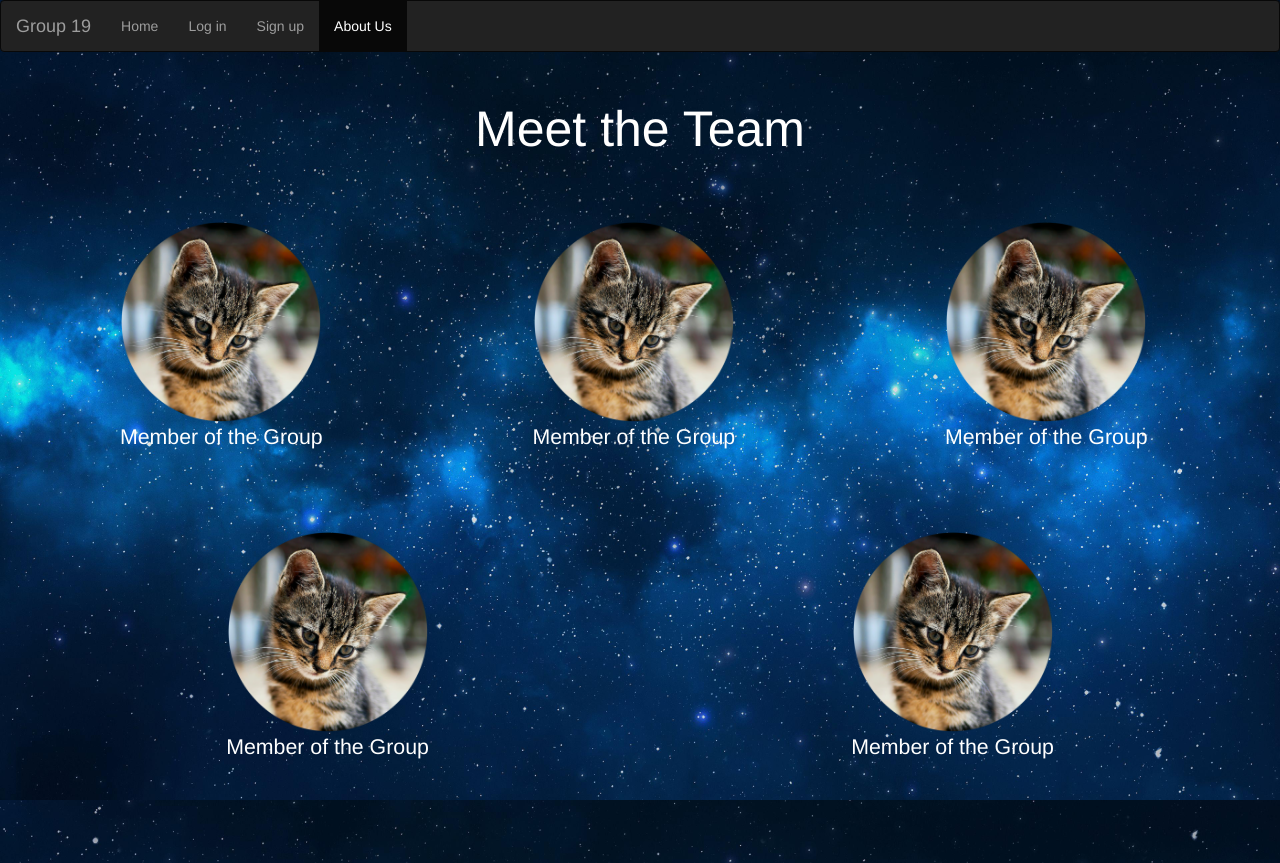
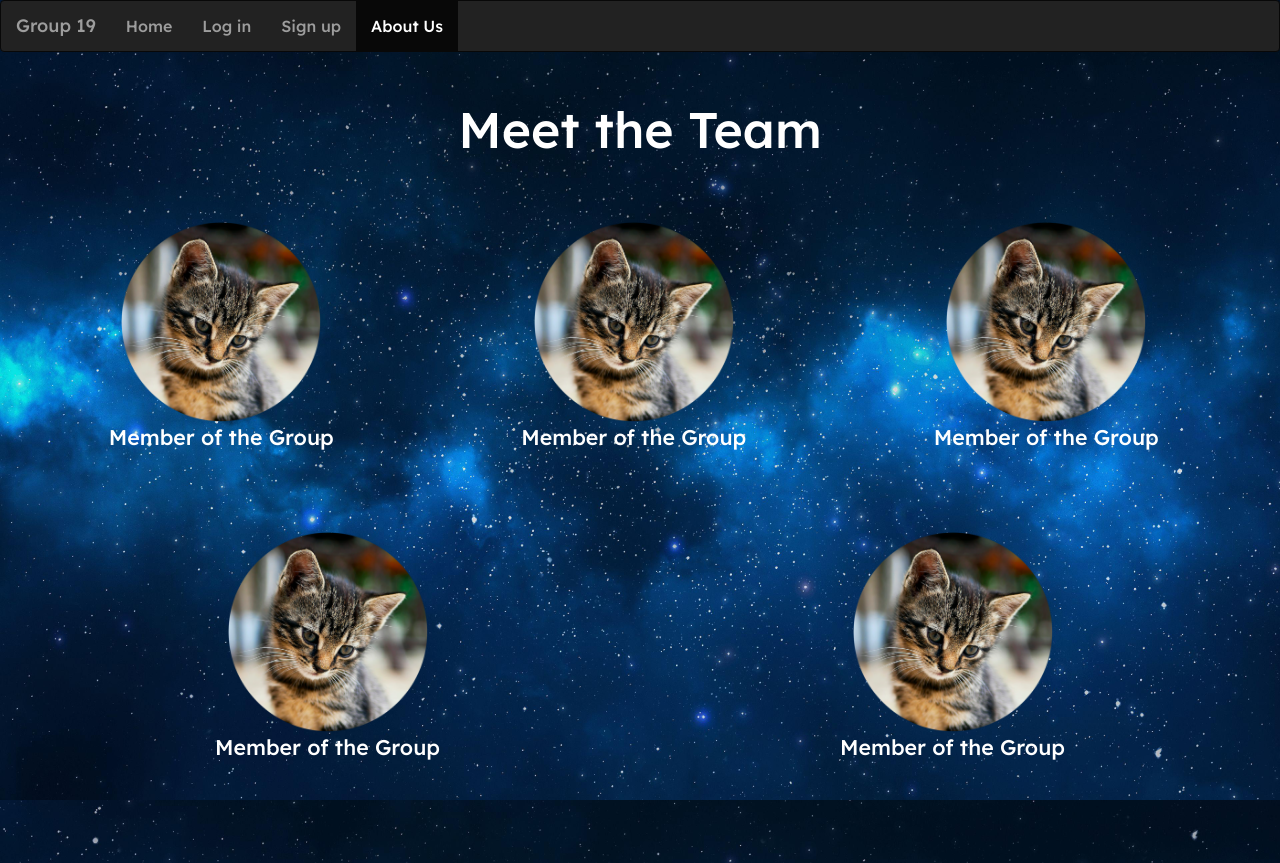
Before and after one commit to NlsnBoa/Contact-Manager, a PHP site: page /aboutus.html in a window 1280 px wide. Run offline with PHP 8.4, Linux system fonts and the light colour scheme; some libraries are stand-ins or nearby versions.

Commit message:
updates on about us pages

```diff
--- a/aboutus.html
+++ b/aboutus.html
@@ -11,6 +11,13 @@
       href="https://maxcdn.bootstrapcdn.com/bootstrap/3.4.1/css/bootstrap.min.css"
     />
     <link rel="stylesheet" href="./css/aboutus.css" />
+
+    <link rel="preconnect" href="https://fonts.googleapis.com%22%3E/" />
+    <link rel="preconnect" href="https://fonts.gstatic.com/" crossorigin />
+    <link
+      href="https://fonts.googleapis.com/css2?family=Lexend+Deca:wght@500&display=swap"
+      rel="stylesheet"
+    />
 
     <!-- JS  -->
     <script src="https://ajax.googleapis.com/ajax/libs/jquery/3.6.1/jquery.min.js"></script>
--- a/css/aboutus.css
+++ b/css/aboutus.css
@@ -3,6 +3,8 @@ html {
   padding: 0;
   margin: 0;
   height: 100%;
+  font-family: "Lexend Deca", "Helvetica Neue", Helvetica, Arial, sans-serif;
+  font-size: medium;
 }
 
 body {
@@ -52,15 +54,13 @@ body {
   font-size: 16pt;
 }
 
-.grid-photo img{
+.grid-photo img {
   max-width: 200px;
   max-height: 200px;
-
 }
-.grid-photo img:hover{
+.grid-photo img:hover {
   color: #111;
   background-color: rgba(24, 123, 204, 0.3);
   box-shadow: 0 0 100px rgb(133, 195, 245);
   border-radius: 50%;
-
 }
```
